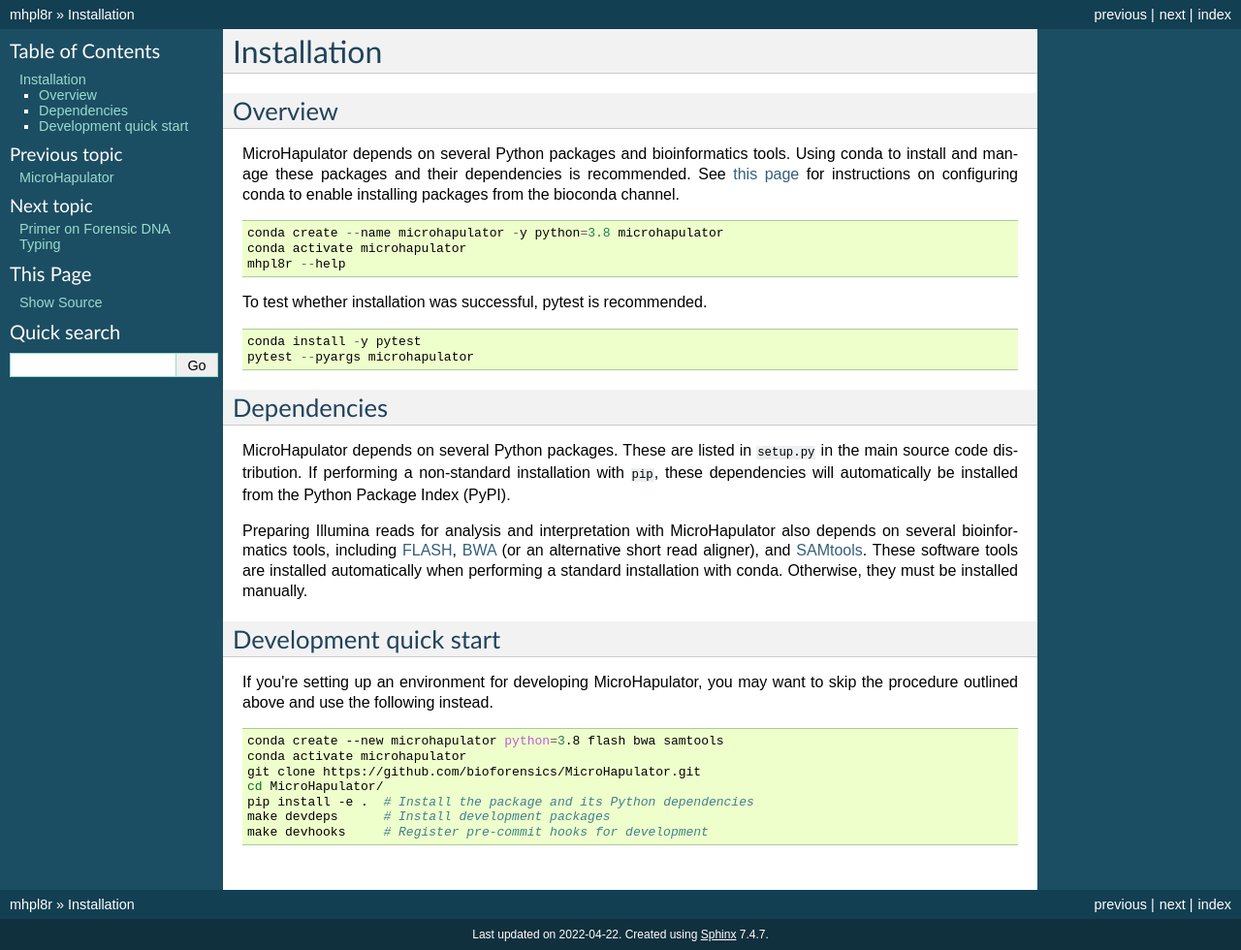
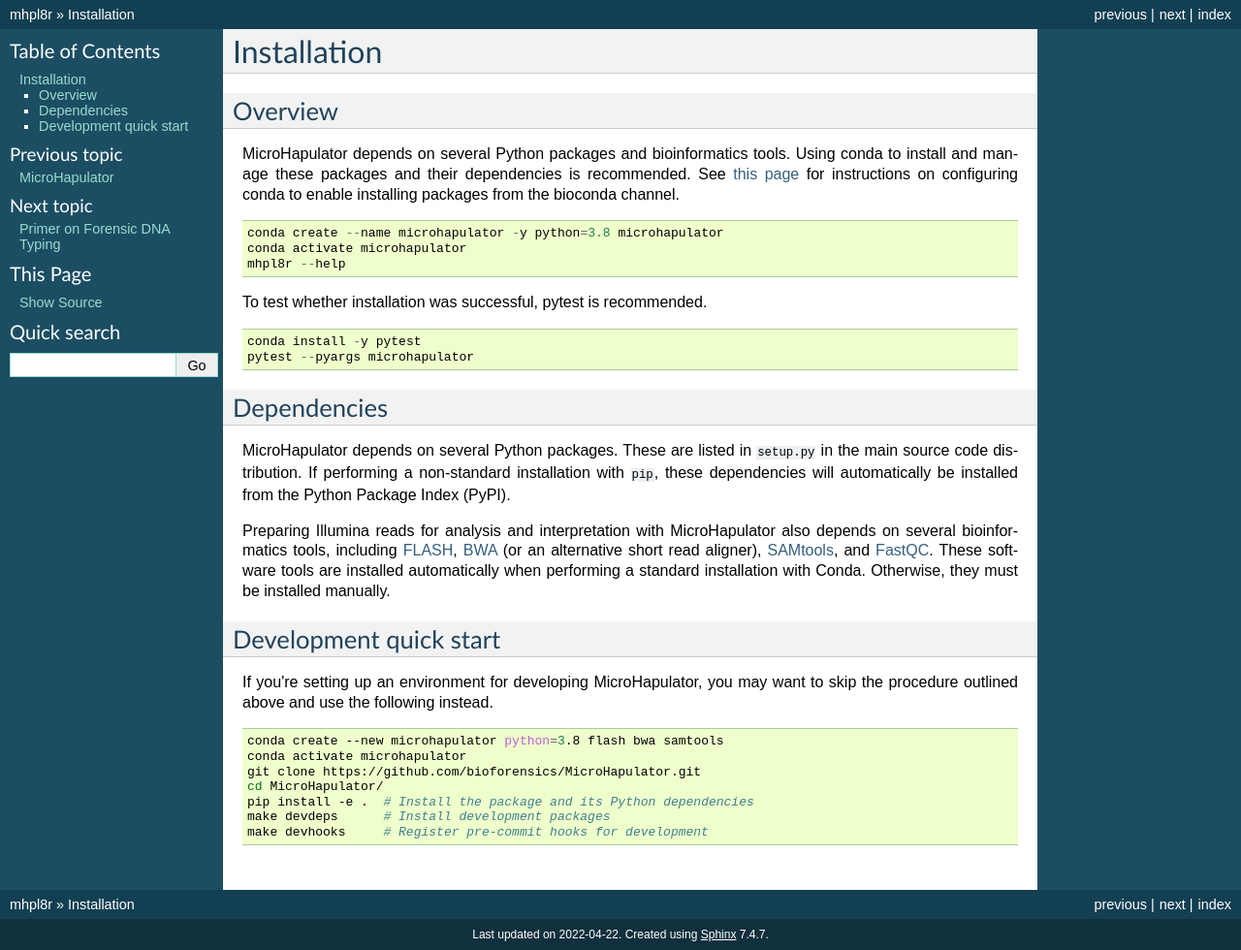
Before and after one commit to bioforensics/MicroHapulator, a Sphinx documentation site: the page built from docs/install.md, in a window 1280 px wide. Shown: the whole page at 97% size. Built offline with Sphinx 7.4.7, drawn with Linux system fonts in a browser that asks for light colours.

Commit message:
Update README, add reference to FastQC in install docs

```diff
--- a/docs/install.md
+++ b/docs/install.md
@@ -26,8 +26,8 @@
 These are listed in `setup.py` in the main source code distribution.
 If performing a non-standard installation with `pip`, these dependencies will automatically be installed from the Python Package Index (PyPI).
 
-Preparing Illumina reads for analysis and interpretation with MicroHapulator also depends on several bioinformatics tools, including [FLASH](https://ccb.jhu.edu/software/FLASH/), [BWA](http://bio-bwa.sourceforge.net/) (or an alternative short read aligner), and [SAMtools](http://www.htslib.org/).
-These software tools are installed automatically when performing a standard installation with conda.
+Preparing Illumina reads for analysis and interpretation with MicroHapulator also depends on several bioinformatics tools, including [FLASH](https://ccb.jhu.edu/software/FLASH/), [BWA](http://bio-bwa.sourceforge.net/) (or an alternative short read aligner), [SAMtools](http://www.htslib.org/), and [FastQC](https://www.bioinformatics.babraham.ac.uk/projects/fastqc/).
+These software tools are installed automatically when performing a standard installation with Conda.
 Otherwise, they must be installed manually.
 
 
```
Also changed, not shown: README.md (+3 -1 lines).
